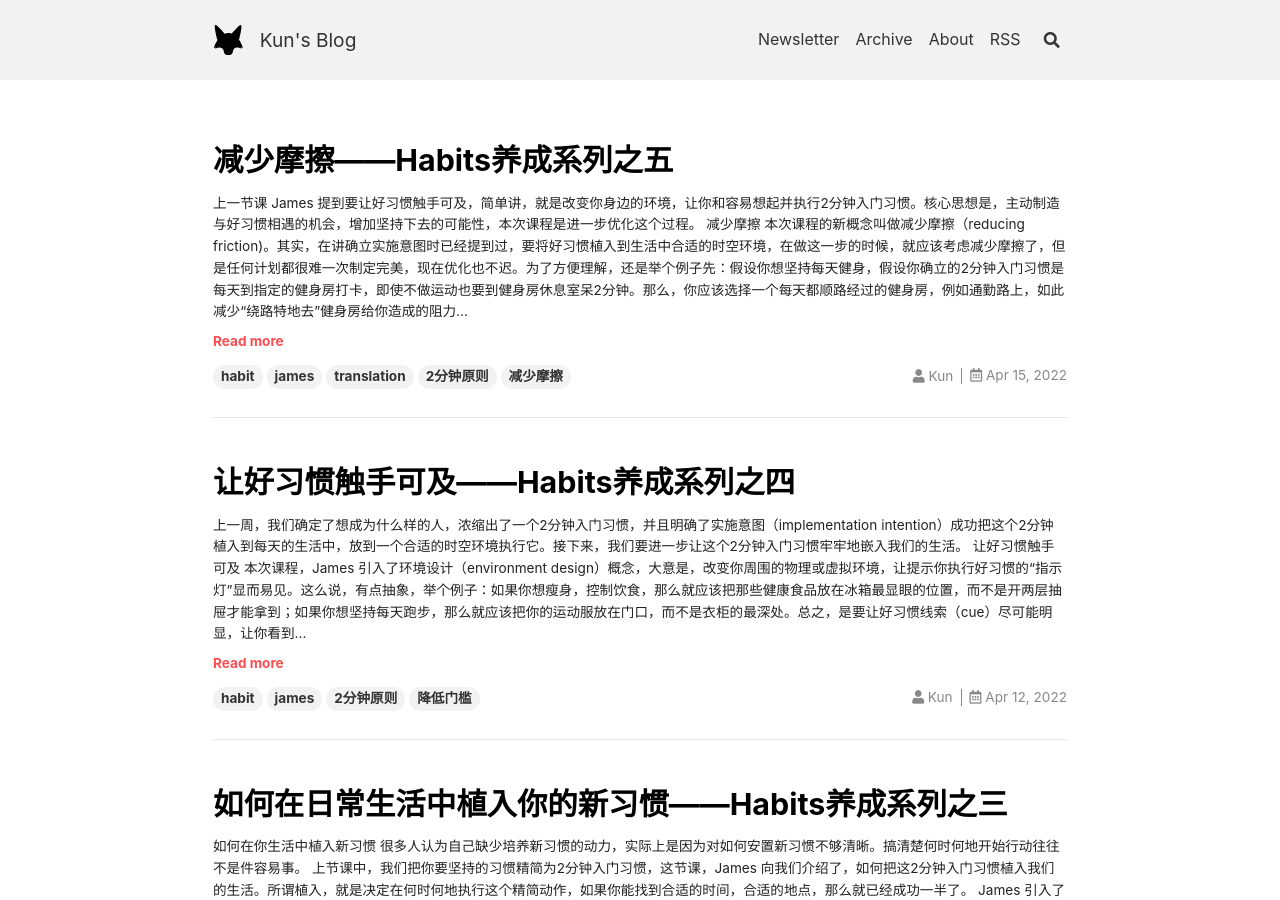
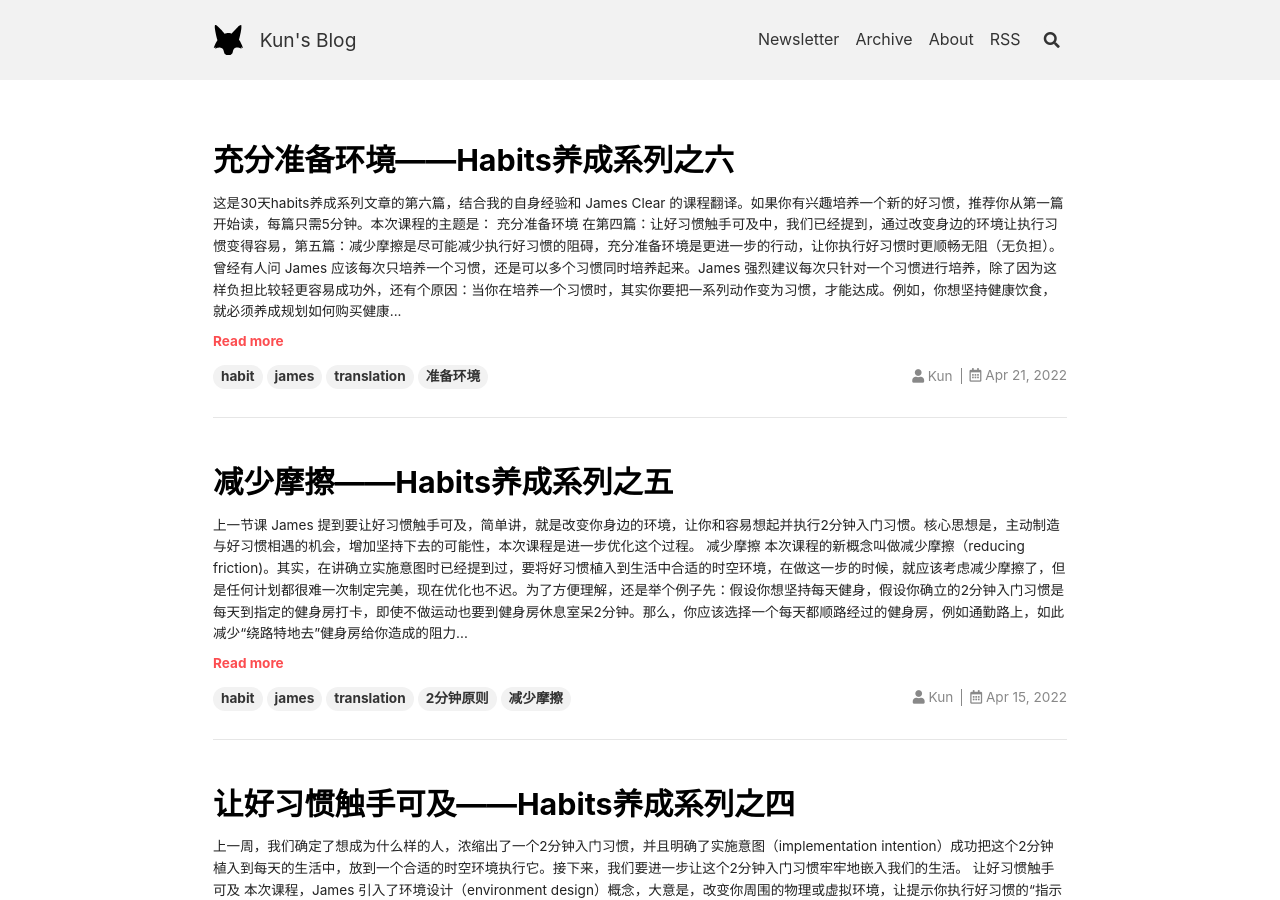
Before and after one commit to 302sk/302sk.github.io, a Jekyll site: the page built from index.html, in a window 1280 px wide and 900 px high. Built offline with Jekyll 4.4.1, drawn with Linux system fonts in a browser that asks for light colours; nearby versions of some CDN libraries; the list of posts is cut into pages by our own code; some of the changed text lies outside the part shown.

Commit message:
Create 2022-04-21-30-days-to-better-habits-6.md

```diff
--- a/_posts/2022-04-21-30-days-to-better-habits-6.md
+++ b/_posts/2022-04-21-30-days-to-better-habits-6.md
@@ -1,5 +1,10 @@
 ---
-published: false
+published: true
+title: 充分准备环境——Habits养成系列之六
+tags: habit james translation 准备环境
+author: kun
+comments: true
+key: page-post
 ---
 
 这是30天habits养成系列文章的第六篇，结合我的自身经验和 James Clear 的[课程](https://jamesclear.com/30-days)翻译。如果你有兴趣培养一个新的好习惯，推荐你从[第一篇](https://37weekly.com/2022/03/31/30-days-to-better-habit-1.html)开始读，每篇只需5分钟。本次课程的主题是：
```
